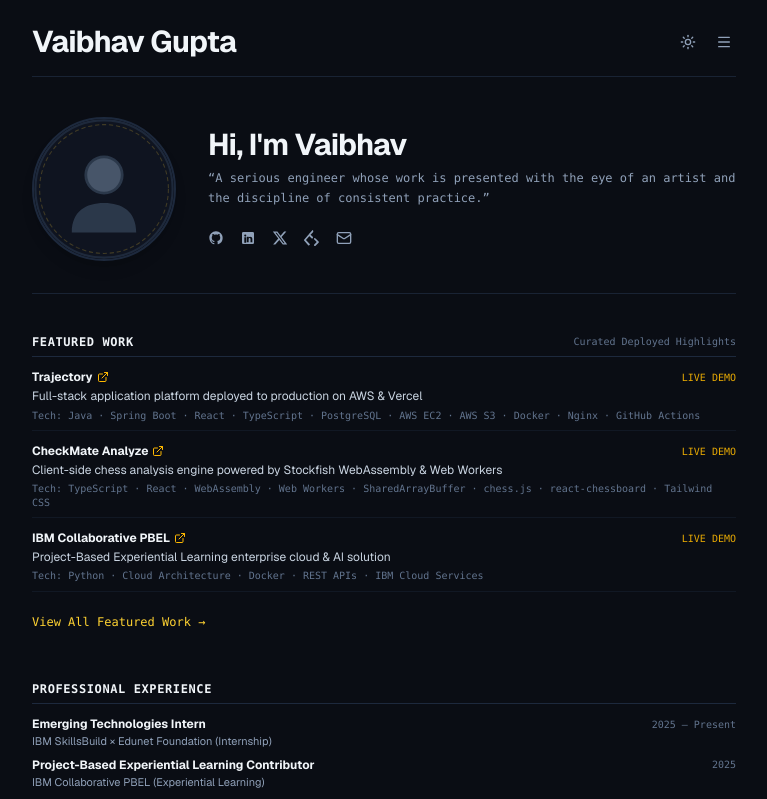
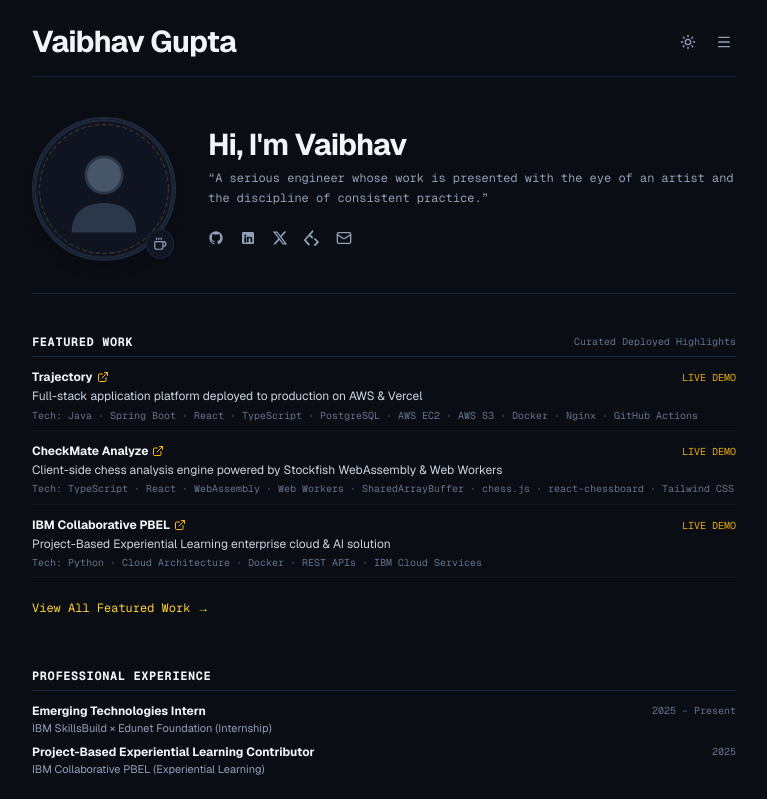
Before and after one commit to vaibhv19/Portfolio-BLog, a Next.js app: page / in a window 1280 px wide. Shown: the top 799 px of the page, without its empty margins (256-1023 px from the left). Built offline with nearby package versions, Linux system fonts and the light colour scheme; a web font is replaced by a local one.

Commit message:
refactor(ui): refine typography hierarchy and add minimalist caffeine status badge

```diff
--- a/src/app/globals.css
+++ b/src/app/globals.css
@@ -1,4 +1,10 @@
 @import "tailwindcss";
+
+@theme {
+  --font-sans: var(--font-geist-sans), ui-sans-serif, system-ui, -apple-system, BlinkMacSystemFont, "Segoe UI", Roboto, "Helvetica Neue", Arial, sans-serif;
+  --font-mono: var(--font-geist-mono), ui-monospace, SFMono-Regular, Menlo, Monaco, Consolas, "Liberation Mono", "Courier New", monospace;
+  --font-serif: var(--font-playfair), ui-serif, Georgia, Cambria, "Times New Roman", Times, serif;
+}
 
 :root {
   --background: #0a0d14;
@@ -21,7 +27,7 @@
 body {
   background-color: var(--background);
   color: var(--foreground);
-  font-family: var(--font-geist-sans), system-ui, -apple-system, sans-serif;
+  font-family: var(--font-geist-sans), ui-sans-serif, system-ui, -apple-system, sans-serif;
   overflow-x: hidden;
   line-height: 1.6;
   transition: background-color 0.15s ease, color 0.15s ease;
--- a/src/app/page.tsx
+++ b/src/app/page.tsx
@@ -1,6 +1,7 @@
 import Link from "next/link";
 import { ExternalLink, ArrowRight, Mail } from "lucide-react";
 import { GithubIcon, LinkedinIcon, XIcon, LeetCodeIcon } from "@/components/BrandIcons";
+import { StatusBadge } from "@/components/StatusBadge";
 import { PROJECTS } from "@/data/projects";
 import { WRITING_ARTICLES } from "@/data/writing";
 import { EXPERIENCE_WITH_ARTICLES } from "@/data/experienceWith";
@@ -33,20 +34,21 @@
       <section className="border-b border-slate-800/80 pb-8">
         <div className="flex flex-col md:flex-row items-center md:items-start gap-6 sm:gap-8">
           {/* Left Column: Large Circular Neutral Portrait Placeholder */}
-          <div className="flex-shrink-0">
-            <div className="w-28 h-28 sm:w-36 sm:h-36 rounded-full border-2 border-slate-800 bg-[#0f1420] overflow-hidden shadow-lg relative group">
+          <div className="flex-shrink-0 relative">
+            <div className="w-28 h-28 sm:w-36 sm:h-36 rounded-full border-2 border-slate-800 bg-[#0f1420] overflow-hidden shadow-lg">
               <img
                 src="/avatar-placeholder.svg"
                 alt="Vaibhav Gupta - Profile Portrait Placeholder"
                 className="w-full h-full object-cover"
               />
             </div>
+            <StatusBadge />
           </div>
 
           {/* Right Column: Name, Philosophy Subtitle, & Contact Endpoints */}
           <div className="space-y-3.5 text-center md:text-left flex-1 md:pt-2.5">
             <div className="space-y-1.5">
-              <h1 className="text-2xl sm:text-3xl font-bold tracking-tight text-slate-100">
+              <h1 className="text-2xl sm:text-3xl font-bold tracking-tight text-slate-100 font-sans">
                 Hi, I&apos;m Vaibhav
               </h1>
               <p className="text-xs font-mono text-slate-400 leading-relaxed">
--- a/src/components/Header.tsx
+++ b/src/components/Header.tsx
@@ -60,7 +60,7 @@
             {/* Left Side: Brand Identity */}
             <Link
               href="/"
-              className="text-2xl sm:text-3xl font-bold tracking-tight text-slate-100 hover:text-amber-300 transition-colors focus:outline-none"
+              className="text-2xl sm:text-3xl font-bold tracking-tight text-slate-100 hover:text-amber-300 transition-colors focus:outline-none font-sans"
             >
               Vaibhav Gupta
             </Link>
--- /dev/null
+++ b/src/components/StatusBadge.tsx
@@ -0,0 +1,41 @@
+"use client";
+
+import { useState } from "react";
+import { Coffee } from "lucide-react";
+
+export function StatusBadge() {
+  const [isExpanded, setIsExpanded] = useState(false);
+
+  return (
+    <div
+      className="absolute bottom-0 right-0 sm:bottom-0.5 sm:right-0.5 z-20 flex items-center justify-end"
+      onMouseEnter={() => setIsExpanded(true)}
+      onMouseLeave={() => setIsExpanded(false)}
+    >
+      <button
+        type="button"
+        onFocus={() => setIsExpanded(true)}
+        onBlur={() => setIsExpanded(false)}
+        onClick={() => setIsExpanded((prev) => !prev)}
+        aria-label="Status: Overdosed on caffeine."
+        className="group relative flex items-center h-7 sm:h-7.5 rounded-full border border-slate-800 bg-[#111622] hover:border-slate-700/80 transition-all duration-300 ease-out motion-reduce:transition-none focus:outline-none focus-visible:ring-1 focus-visible:ring-slate-400/50 p-1.5 cursor-pointer text-slate-400 hover:text-slate-300 shadow-sm"
+      >
+        {/* Muted monochrome coffee icon */}
+        <Coffee className="w-3.5 h-3.5 text-slate-400 group-hover:text-slate-300 flex-shrink-0 transition-colors" />
+
+        {/* Smooth horizontal expanding text label */}
+        <span
+          className={`inline-flex items-center overflow-hidden transition-all duration-300 ease-out motion-reduce:transition-none ${
+            isExpanded
+              ? "max-w-[180px] opacity-100 ml-1.5 mr-0.5"
+              : "max-w-0 opacity-0 ml-0 mr-0"
+          }`}
+        >
+          <span className="text-[11px] font-mono whitespace-nowrap text-slate-300 tracking-tight">
+            Overdosed on caffeine.
+          </span>
+        </span>
+      </button>
+    </div>
+  );
+}
```
